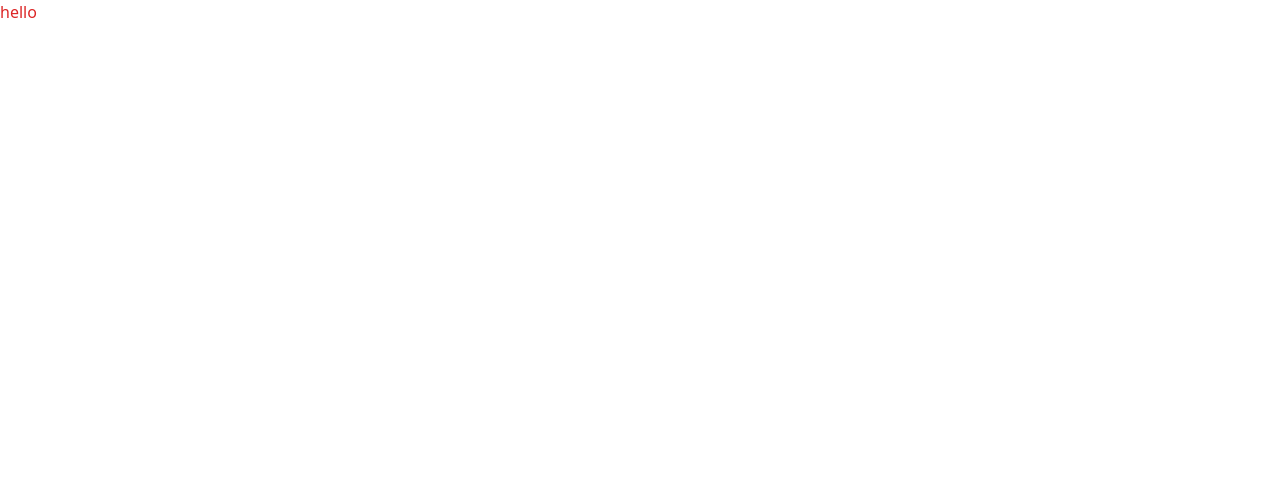
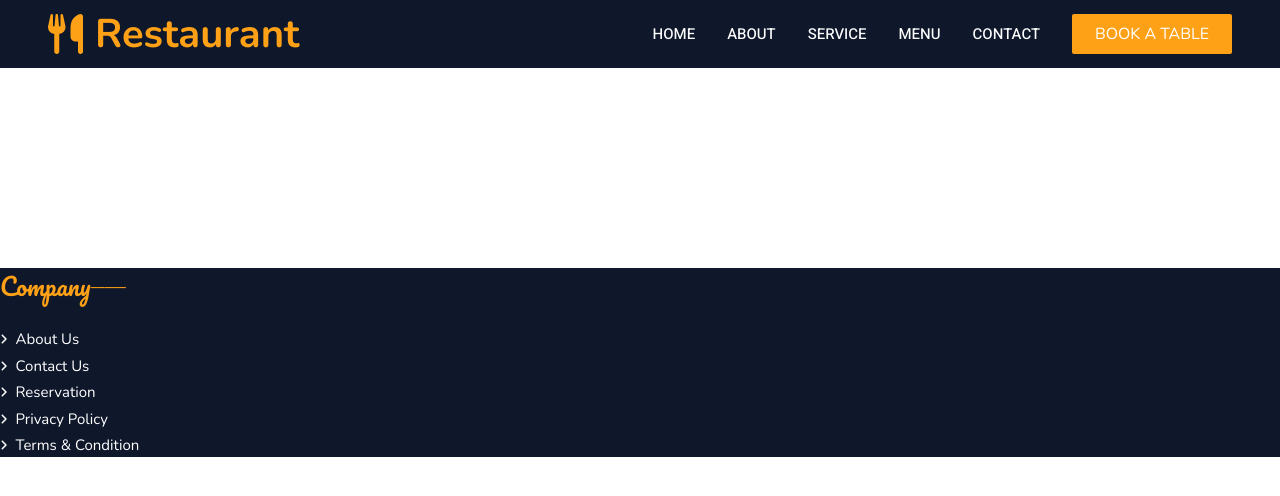
Before and after one commit to ms-moradi/Dashboard, a React (Create React App) app: page / in a window 1280 px wide. Shown: the top 496 px of the page. Built offline with nearby package versions, Linux system fonts and the light colour scheme.

Commit message:
import navbar and footer

```diff
--- a/src/App.js
+++ b/src/App.js
@@ -1,9 +1,15 @@
+import Navbar from "./component/navbar/navbar";
+import Footer from "./component/footer/footer.jsx";
 
 function App() {
   return (
-    <h3 className="text-red-600">
-     hello
-    </h3>
+    <>
+      <Navbar/>
+      <div className="h-[200px]">
+
+      </div>
+      <Footer/>
+    </>
   );
 }
 
```
